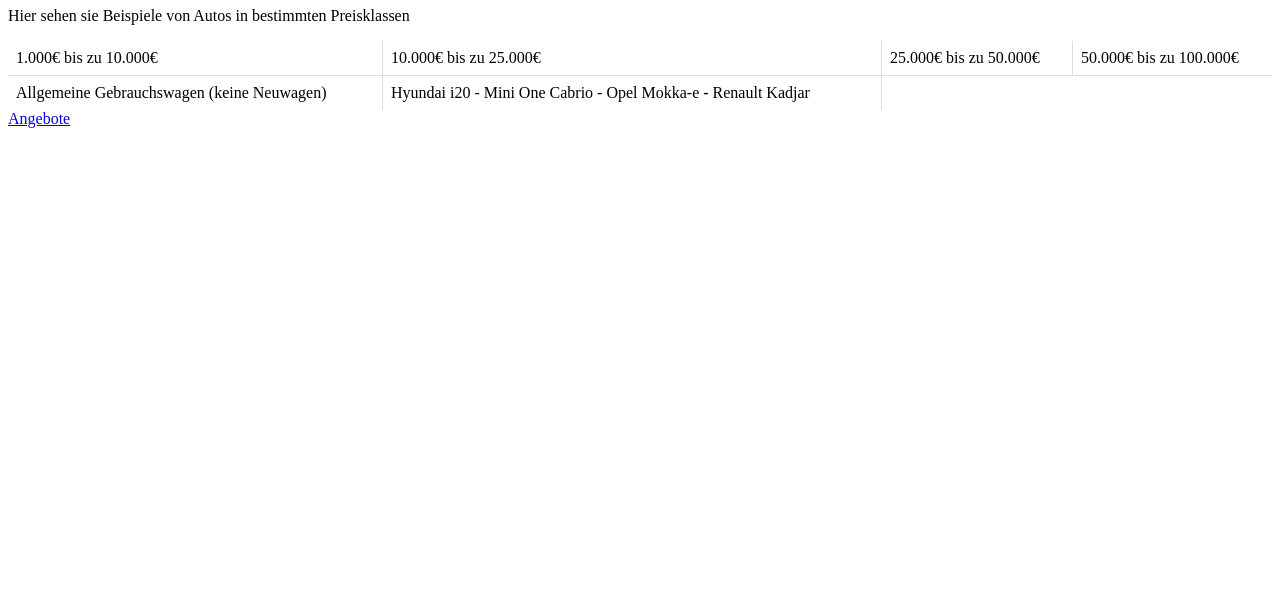
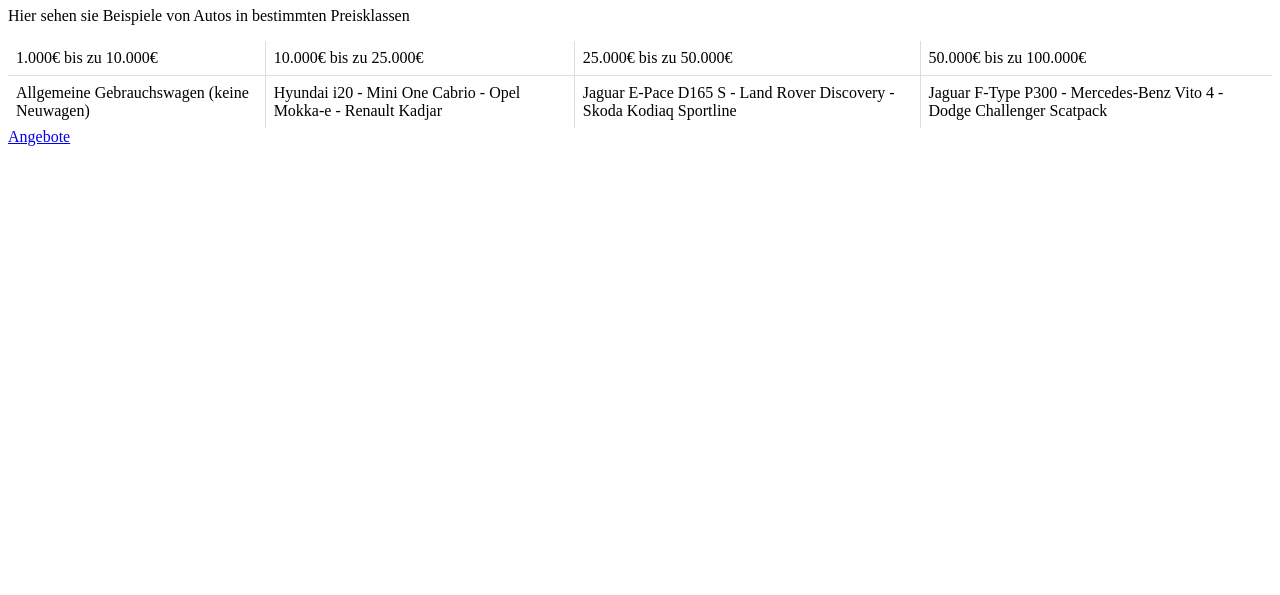
Before and after one commit to ht156668/Autoverkauf, a plain HTML site: page index.html in a window 1280 px wide. Shown: the part 205-800 px from the top of the page. Drawn offline with Linux system fonts and the light colour scheme.

Commit message:
mehr details erstellt

```diff
--- a/index.html
+++ b/index.html
@@ -50,7 +50,8 @@ table {
     </tr>
         <td>Allgemeine Gebrauchswagen (keine Neuwagen)</td>
         <td>Hyundai i20 - Mini One Cabrio - Opel Mokka-e - Renault Kadjar</td>
-        <td></td>
+        <td>Jaguar E-Pace D165 S - Land Rover Discovery - Skoda Kodiaq Sportline</td>
+        <td>Jaguar F-Type P300 - Mercedes-Benz Vito 4 - Dodge Challenger Scatpack</td>
 </table>
 
 
```
Also changed, not shown: Seite2.html (+14 -0 lines).
